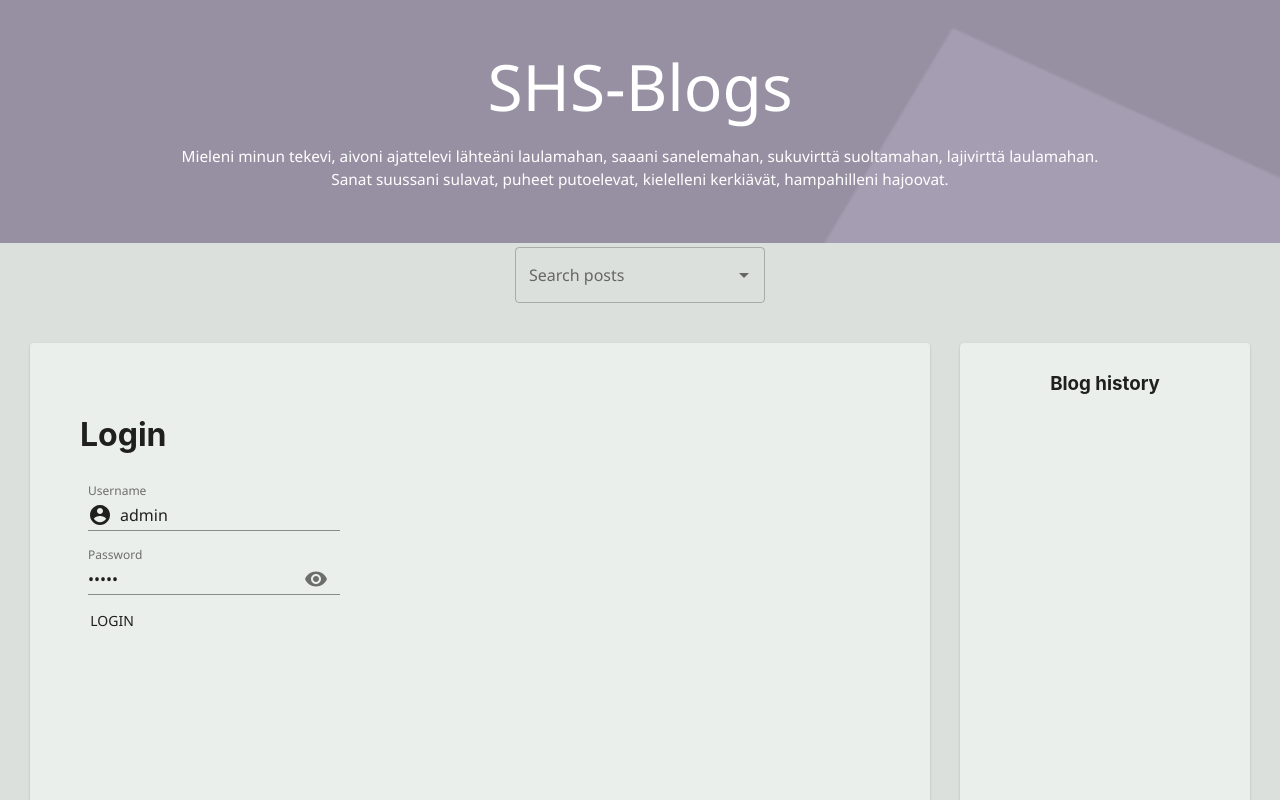
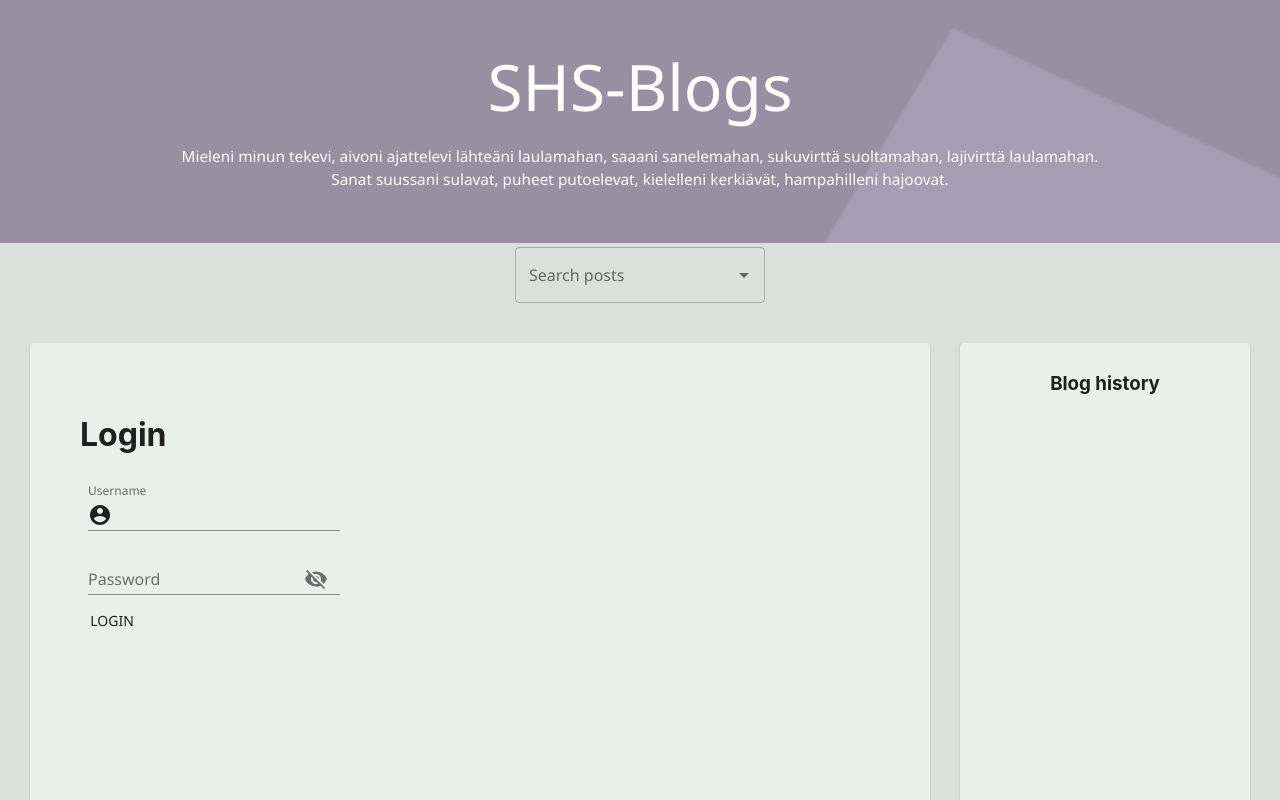
Before and after one commit to HannaTuominen/SHS-Blog, a React (Create React App) app in the folder frontend/: page /login in a window 1280 px wide. Shown: the top 800 px of the page. Built offline with nearby package versions, Linux system fonts and the light colour scheme; no server answers; what draft-js-image-plugin would draw is missing.

Commit message:
Remove default password and username from login.

```diff
--- a/frontend/src/Components/LoginComponent.js
+++ b/frontend/src/Components/LoginComponent.js
@@ -44,8 +44,8 @@ class LoginComponent extends Component {
     super(props)
 
     this.state = {
-      username: 'admin',
-      password: 'admin',
+      username: '',
+      password: '',
       hasLoginFailed: false,
       showSuccessMessage: false,
       showPassword: false,
```
Also changed, not shown: 1 other file (tests, documents, lock files or other folders).
